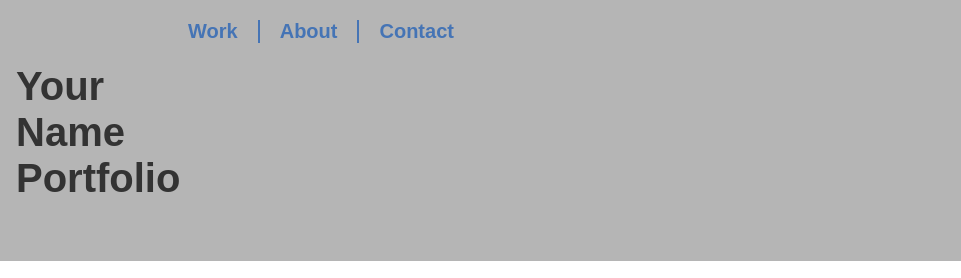
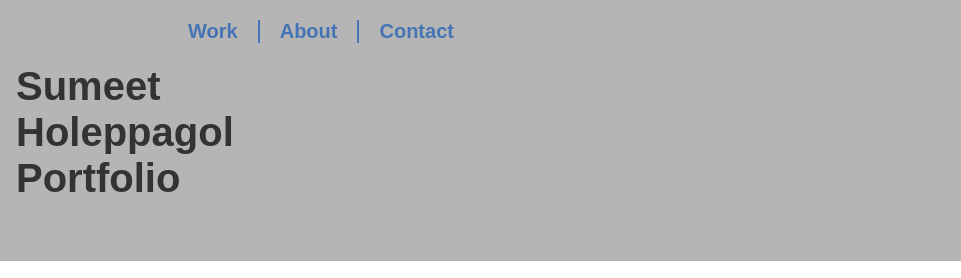
Before and after one commit to sumeet2811/CC-Lab1, a plain HTML site: page index.html in a window 1280 px wide. Shown: the top 278 px of the page, 319-1280 px from the left. Drawn offline with nearby package versions, Linux system fonts and the light colour scheme.

Commit message:
PES1UG22CS627

```diff
--- a/index.html
+++ b/index.html
@@ -4,7 +4,7 @@
 	<meta charset="UTF-8">
 
 	<!--/ /---- Put your name in the title of the page ----/ /-->
-	<title>Put Your Name Here</title>
+	<title>Sumeet S Holeppagol</title>
 
 	<!--/ /-------- Normalize CSS --------/ /-->
 	<link href="https://cdnjs.cloudflare.com/ajax/libs/normalize/8.0.1/normalize.min.css" rel="stylesheet">
@@ -38,7 +38,7 @@
         <div class="wrapper">
 
 			<div class="logo-container">
-				<h1>Your<br>Name<br>Portfolio</h1>
+				<h1>Sumeet<br>Holeppagol<br>Portfolio</h1>
 
 				<!-- ------------------------------------------------------
 				Note that the image of the logo is linked to the home page.
```
